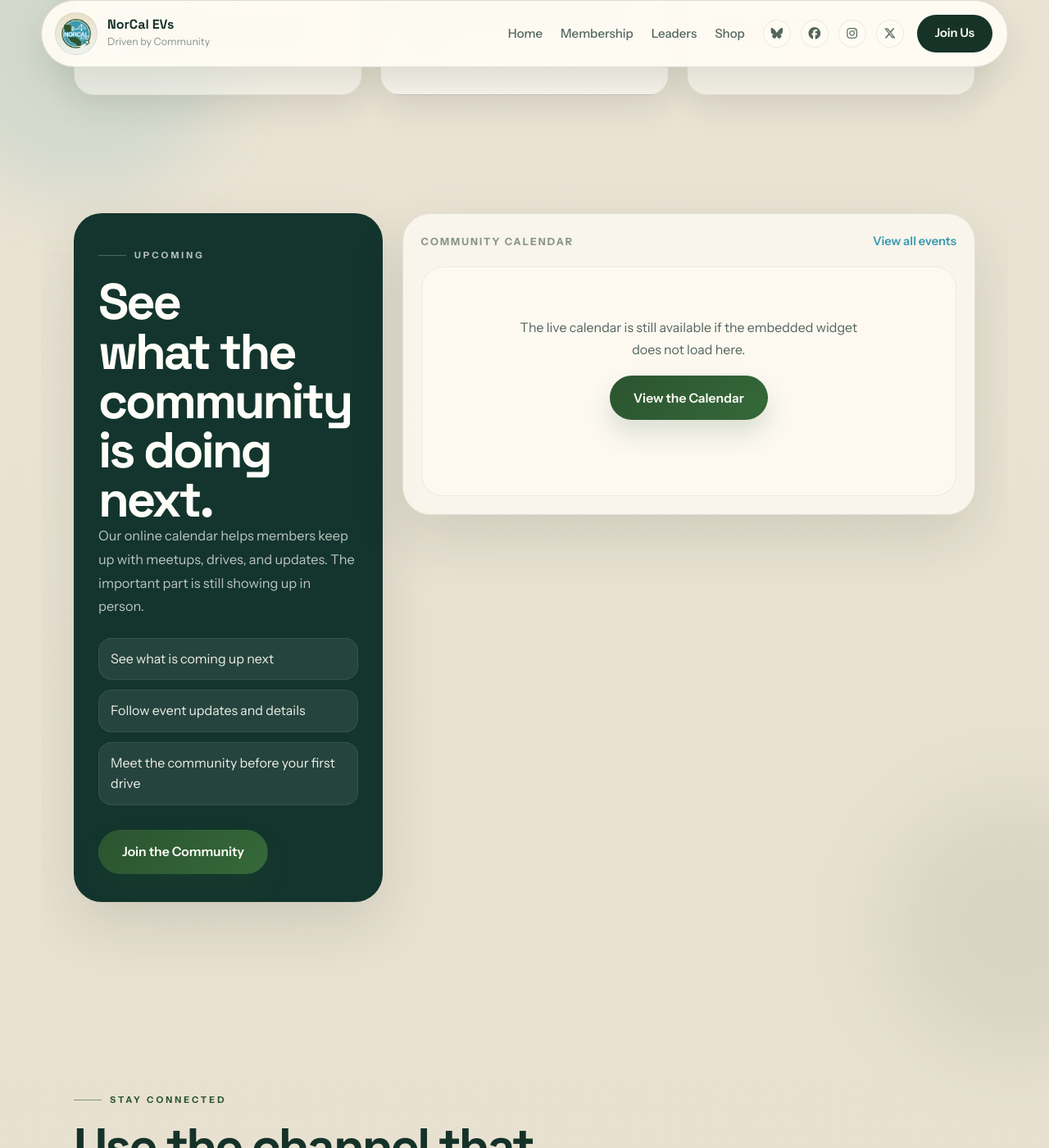
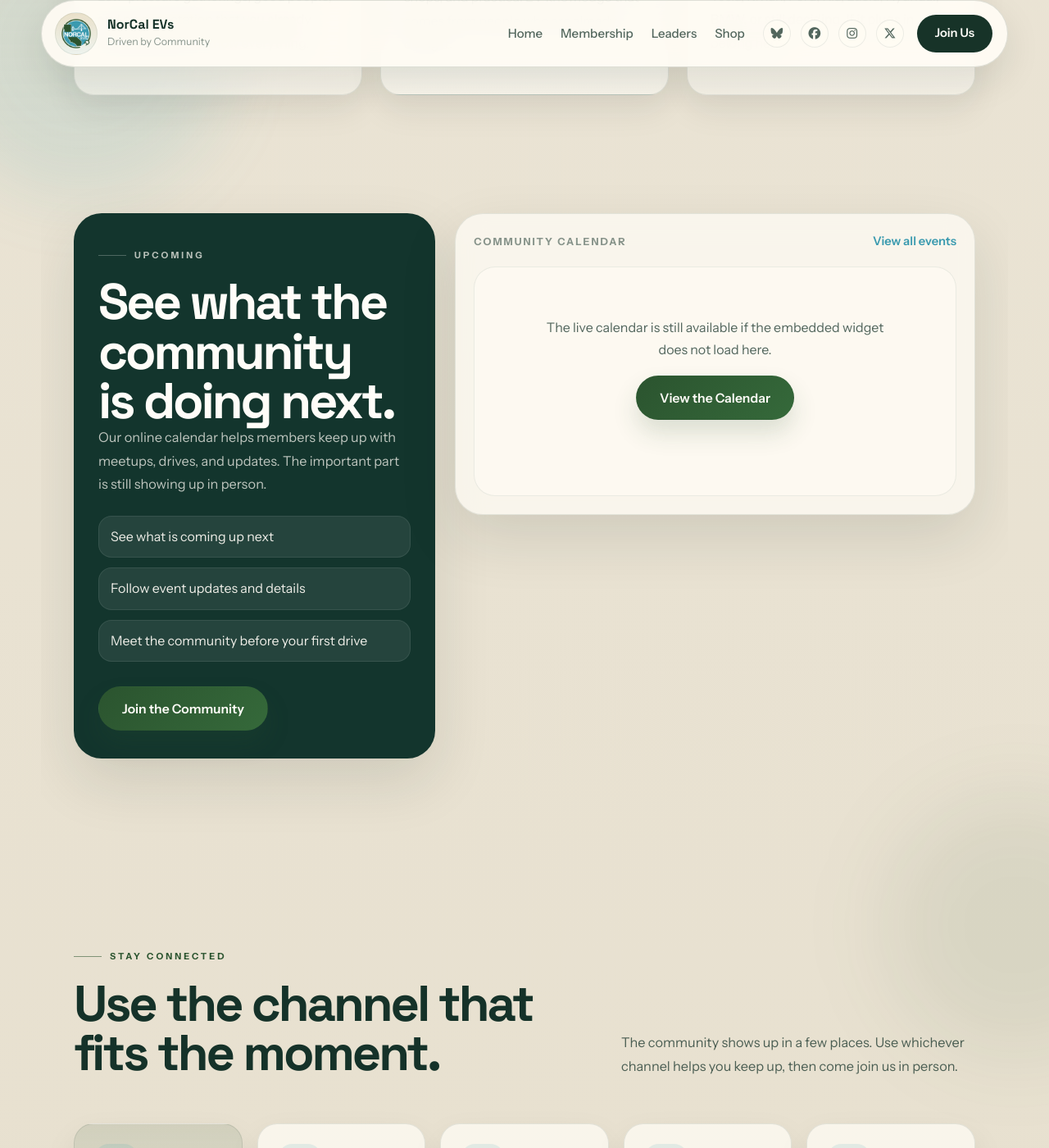
Before and after one commit to ZakWinnick/NorCalEVs, a Jekyll site: the page built from index.md, in a window 1280 px wide and 1400 px high, scrolled down 1391 px. Shown: the whole window at 82% size. Built offline with Jekyll 4.4.1, drawn with Linux system fonts in a browser that asks for light colours; a script that is not in the unit is left out.

Commit message:
Fix desktop events card layout

```diff
--- a/assets/css/components.css
+++ b/assets/css/components.css
@@ -320,7 +320,7 @@
 
 .events-layout {
     display: grid;
-    grid-template-columns: minmax(280px, 0.7fr) minmax(0, 1.3fr);
+    grid-template-columns: minmax(380px, 0.82fr) minmax(0, 1.18fr);
     gap: 24px;
     align-items: start;
 }
@@ -347,7 +347,7 @@
 
 .events-copy .section-title {
     color: var(--white);
-    max-width: 8ch;
+    max-width: 11ch;
     text-wrap: balance;
 }
 
@@ -1047,11 +1047,16 @@
 }
 
 /* Responsive */
+@media (max-width: 1180px) {
+    .events-layout {
+        grid-template-columns: 1fr;
+    }
+}
+
 @media (max-width: 1100px) {
     .stage-grid,
     .partners-panel,
     .join-band,
-    .events-layout,
     .footer-grid {
         grid-template-columns: 1fr;
     }
```
